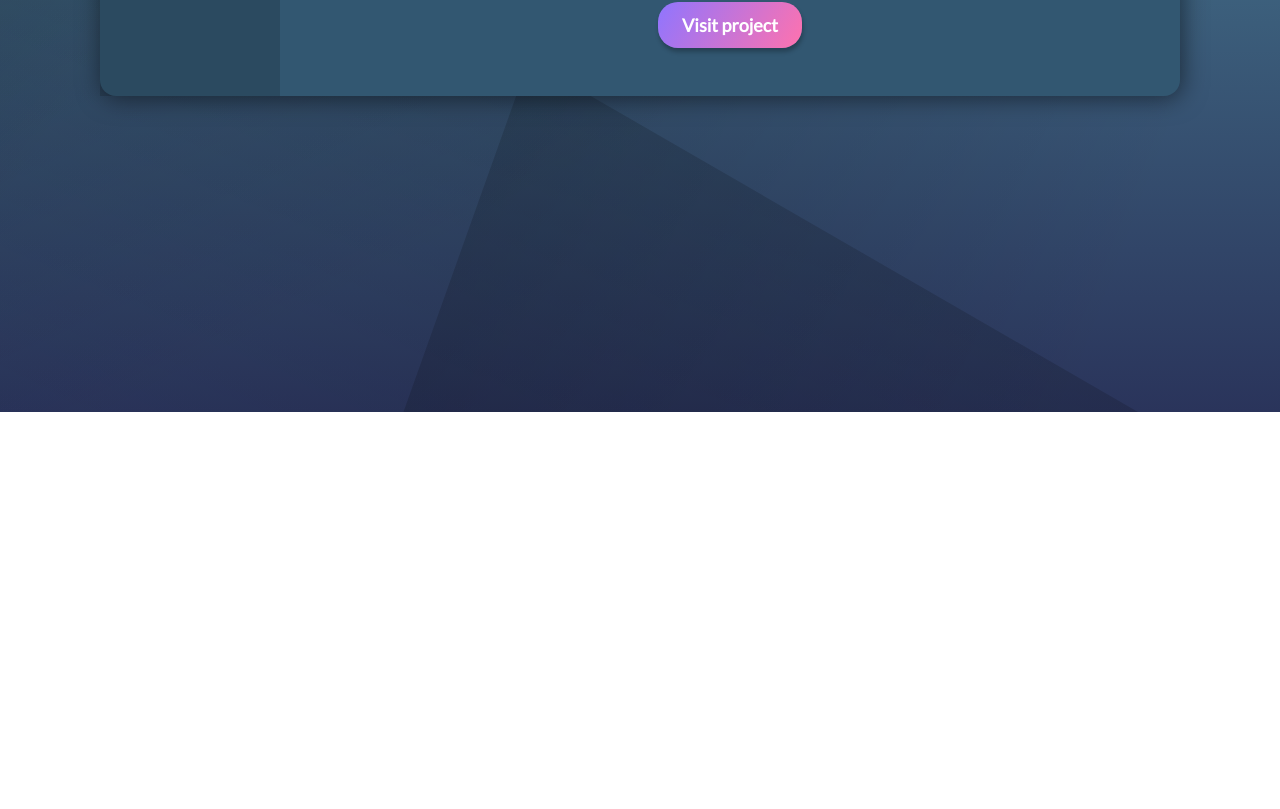
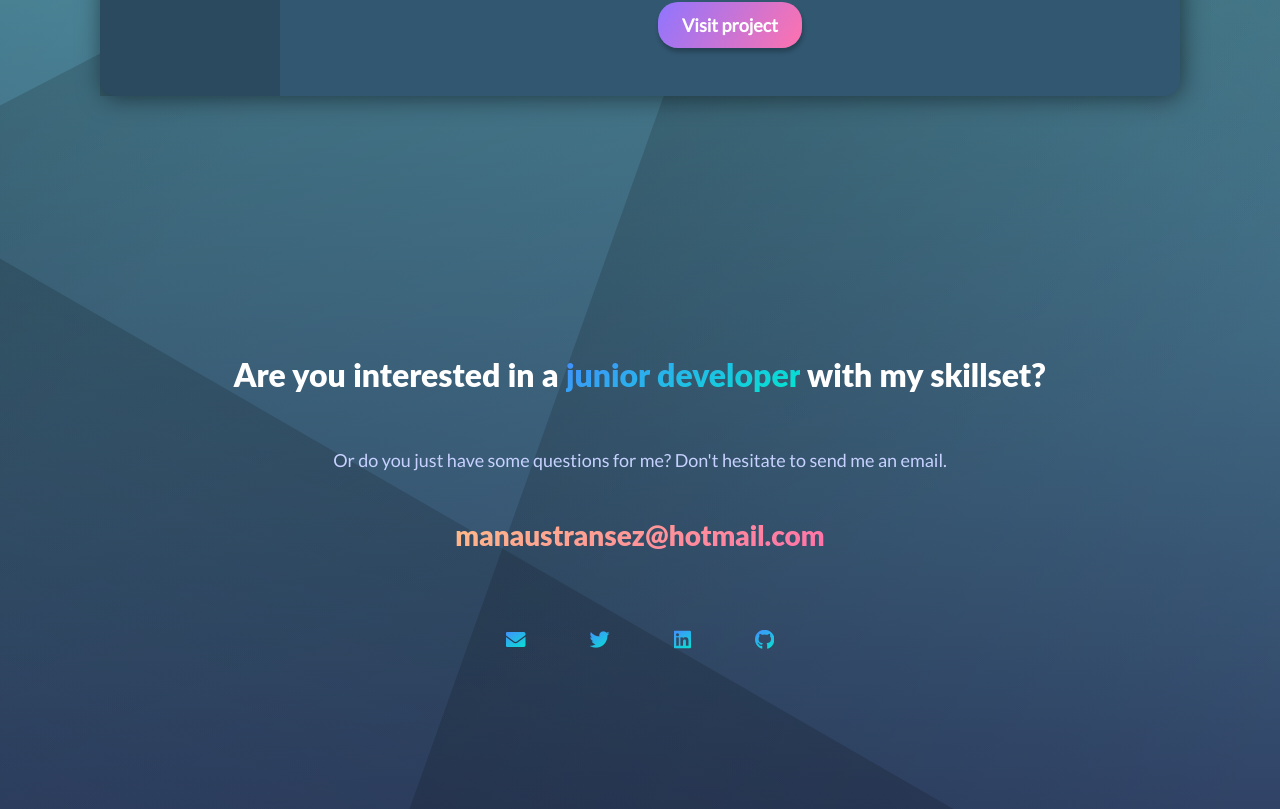
Before and after one commit to manatran/personal-website-mockup, a React (Create React App) app: page / in a window 1280 px wide. Shown: the part 1988-2797 px from the top of the page. Before the commit the page ends 2400 px from the top, so only its background shows below. Built offline with nearby package versions, Linux system fonts and the light colour scheme.

Commit message:
Added contact section

```diff
--- a/src/App.js
+++ b/src/App.js
@@ -4,6 +4,8 @@ import Navigation from './components/Navigation';
 import Header from './components/Header';
 import About from './components/About';
 import Projects from './components/Projects';
+import Contact from './components/Contact';
+import Footer from './components/Footer';
 
 class App extends Component {
 	componentWillMount() {
@@ -46,12 +48,13 @@ class App extends Component {
 	render() {
 		return (
 			<div className="App">
-				<Navigation />
 				<Header />
 				<main>
 					<About />
 					<Projects />
+					<Contact />
 				</main>
+				<Footer />
 			</div>
 		);
 	}
--- /dev/null
+++ b/src/components/Contact/index.css
@@ -0,0 +1,22 @@
+.contact h3 {
+  line-height: 2.5rem; }
+
+.contact .email {
+  margin-top: 16px;
+  font-weight: 900;
+  font-family: 'Lato Black', 'Lato', sans-serif;
+  line-height: 3rem;
+  font-size: 28px; }
+
+.contact .social {
+  display: flex;
+  flex-direction: row;
+  justify-content: center;
+  align-items: center;
+  font-size: 20px;
+  margin-top: 64px; }
+  .contact .social i {
+    margin: 0 32px;
+    transition: .2s; }
+    .contact .social i:hover {
+      transform: scale(1.2); }
--- /dev/null
+++ b/src/components/Contact/index.js
@@ -0,0 +1,34 @@
+import React, { Component } from 'react';
+
+import './index.css';
+
+class Contact extends Component {
+
+	render() {
+		return (
+			<section className="contact">
+				<h3>Are you interested in a <span className="gradient-text">junior developer</span> with my skillset?</h3>
+				<p>Or do you just have some questions for me? Don't hesitate to send me an email.</p>
+				<a className="email gradient-text secondary" href="mailto:manaustransez@hotmail.com">manaustransez@hotmail.com</a>
+
+				<div className="social">
+					<a href="mailto:manaustransez@hotmail.com">
+						<i className="fas fa-envelope gradient-text" />
+					</a>
+					<a href="https://twitter.com/manaus_t/" target="_blank" rel="noopener noreferrer">
+						<i className="fab fa-twitter gradient-text" />
+					</a>
+					<a href="https://www.linkedin.com/in/manaustransez/" target="_blank" rel="noopener noreferrer">
+						<i className="fab fa-linkedin gradient-text" />
+					</a>
+					<a href="https://github.com/manatran/" target="_blank" rel="noopener noreferrer">
+						<i className="fab fa-github gradient-text" />
+					</a>
+				</div>
+			</section>
+		)
+	}
+
+}
+
+export default Contact;
--- /dev/null
+++ b/src/components/Contact/index.scss
@@ -0,0 +1,31 @@
+.contact {
+	h3 {
+		line-height: 2.5rem;
+	}
+
+	.email {
+		margin-top: 16px;
+		font-weight: 900;
+		font-family: 'Lato Black', 'Lato', sans-serif;
+		line-height: 3rem;
+		font-size: 28px;
+	}
+
+	.social {
+		display: flex;
+		flex-direction: row;
+		justify-content: center;
+		align-items: center;
+		font-size: 20px;
+		margin-top: 64px;
+
+		i {
+			margin: 0 32px;
+			transition: .2s;
+
+			&:hover {
+				transform: scale(1.2);
+			}
+		}
+	}
+}
--- /dev/null
+++ b/src/components/Footer/index.css
@@ -0,0 +1,9 @@
+footer {
+  background-color: rgba(0, 0, 0, 0.33);
+  padding: 16px;
+  width: 100%;
+  display: flex;
+  justify-content: center;
+  align-items: center; }
+  footer p {
+    margin: 0; }
--- /dev/null
+++ b/src/components/Footer/index.js
@@ -0,0 +1,15 @@
+import React, { Component } from 'react';
+
+import './index.css';
+
+class Footer extends Component {
+
+	render() {
+		return (
+			<footer>
+				<p>2018 &copy; Manaus Transez</p>
+			</footer>
+		)
+	}
+}
+export default Footer;
--- /dev/null
+++ b/src/components/Footer/index.scss
@@ -0,0 +1,11 @@
+footer{
+	background-color: rgba(0,0,0,.33);
+	padding:16px;
+	width:100%;
+	display: flex;
+	justify-content: center;
+	align-items: center;
+	p{
+		margin: 0;
+	}
+}
--- a/src/components/Header/index.css
+++ b/src/components/Header/index.css
@@ -49,7 +49,8 @@ header {
     background-image: url("../../assets/manaus.png");
     background-position: top;
     background-size: cover;
-    margin: 24px auto; }
+    margin: 24px auto;
+    transition: .2s; }
     header .picture:active {
       transform: scale(3); }
   header h1 {
--- a/src/components/Header/index.scss
+++ b/src/components/Header/index.scss
@@ -63,6 +63,7 @@ header {
 		background-position: top;
 		background-size: cover;
 		margin: 24px auto;
+		transition: .2s;
 
 		&:active {
 			transform: scale(3);
--- a/src/data/projects.json
+++ b/src/data/projects.json
@@ -2,7 +2,7 @@
 		"title": "Vigor",
 		"short_description": "JavaScript app",
 		"description": [
-			"Vigor is a vanilla JavaScript application, which I made to learn JavaScript and working with open data APIs. I learned to handle JSON data, and to visualize it. The website fakes a database by using localstorage. I took obvious inspiration from Google Material Design for the styling of this website. The project also helped me learn SASS and Jekyll. Vigor is the first presentable website I ever made and sparked my interest in JavaScript development."
+			"Vigor is a vanilla JavaScript application, which I made to learn JavaScript and working with open data APIs. I learned to handle and visualize JSON data. The website fakes a database by using LocalStorage. I took obvious inspiration from Google Material Design for the styling of this website. The project also helped me learn SASS and Jekyll. Vigor is the first presentable website I ever made and sparked my interest in JavaScript development."
 		],
 		"slug": "vigor",
 		"thumbnail": "vigor.svg",
@@ -55,7 +55,7 @@
 		"title": "ECHO",
 		"short_description": "Full stack web app",
 		"description": [
-			"ECHO is a community-driven platform designed for music lovers. The application offers a hub for people who enjoy discussion and exploring their musical taste. No matter what genres you like, everyone is free to speak their mind and expand their musical horizon. ECHO was a school project, intended to learn MERN full stack development, being MongoDB, Express.js, React.js and Node.js."
+			"ECHO is a community-driven platform designed for music lovers. The application offers a hub for people who enjoy discussion and exploring their musical taste. No matter what genres you like, everyone is free to speak their mind and expand their musical horizon. ECHO was a school project, intended to learn full stack MERN development, being MongoDB, Express.js, React.js and Node.js. This project also implemented Redux for state management and uses data from the Spotify API. I drew some design inspiration from Twitter."
 		],
 		"slug": "echo",
 		"thumbnail": "echo.svg",
```
